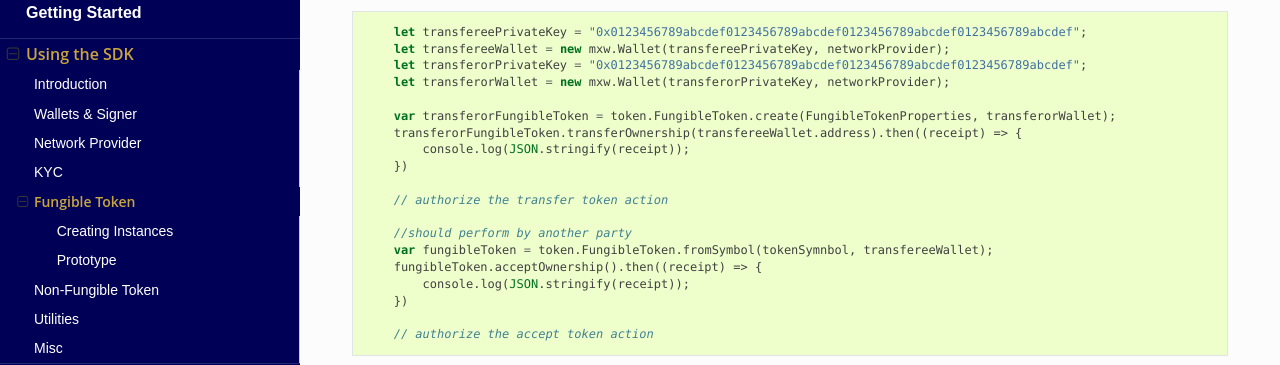
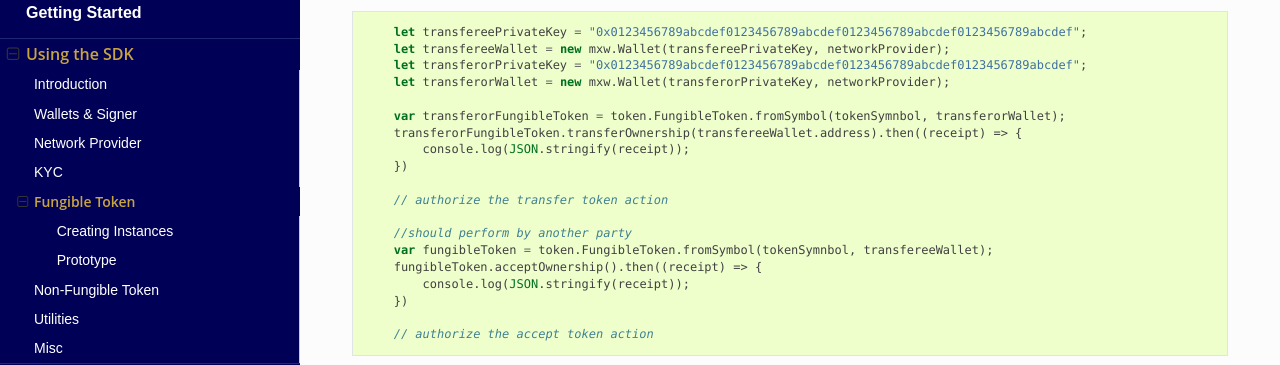
Before and after one commit to maxonrow/mxw-sdk-js, a Sphinx documentation site: the page built from docs/api-4tokens.rst, in a window 1280 px wide and 900 px high, scrolled down 2517 px. Shown: the part 151-516 px from the top of the window. Built offline with Sphinx 7.4.7 and the Read the Docs theme 2.0.0, drawn with Linux system fonts in a browser that asks for light colours.

Commit message:
code block update

```diff
--- a/docs/api-4tokens.rst
+++ b/docs/api-4tokens.rst
@@ -131,7 +131,7 @@ Prototype
         let transferorPrivateKey = "0x0123456789abcdef0123456789abcdef0123456789abcdef0123456789abcdef";
         let transferorWallet = new mxw.Wallet(transferorPrivateKey, networkProvider);
 
-        var transferorFungibleToken = token.FungibleToken.create(FungibleTokenProperties, transferorWallet);
+        var transferorFungibleToken = token.FungibleToken.fromSymbol(tokenSymnbol, transferorWallet);
         transferorFungibleToken.transferOwnership(transfereeWallet.address).then((receipt) => {
             console.log(JSON.stringify(receipt));
         })
--- a/docs/api-5nft.rst
+++ b/docs/api-5nft.rst
@@ -143,7 +143,7 @@ Prototype
         let transferorPrivateKey = "0x0123456789abcdef0123456789abcdef0123456789abcdef0123456789abcdef";
         let transferorWallet = new mxw.Wallet(transferorPrivateKey, networkProvider);
 
-        var transferorNft = token.NonFungibleToken.create(NonFungibleTokenProperties, transferorWallet);
+        var transferorNft = token.NonFungibleToken.fromSymbol(nftSymbol, transferorWallet);
         transferorNft.transferOwnership(transfereeWallet.address).then((receipt) => {
             console.log(JSON.stringify(receipt));
         })
```
